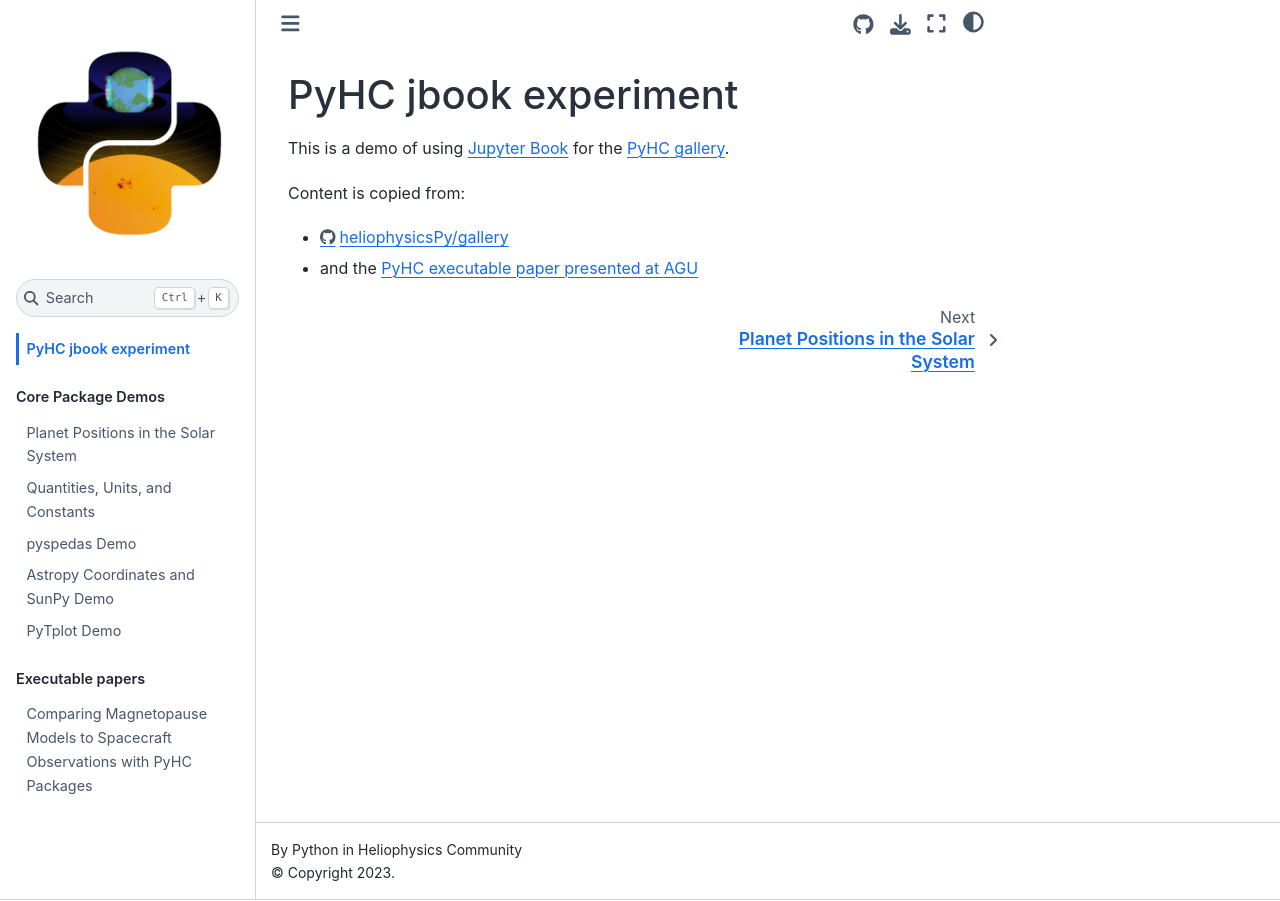
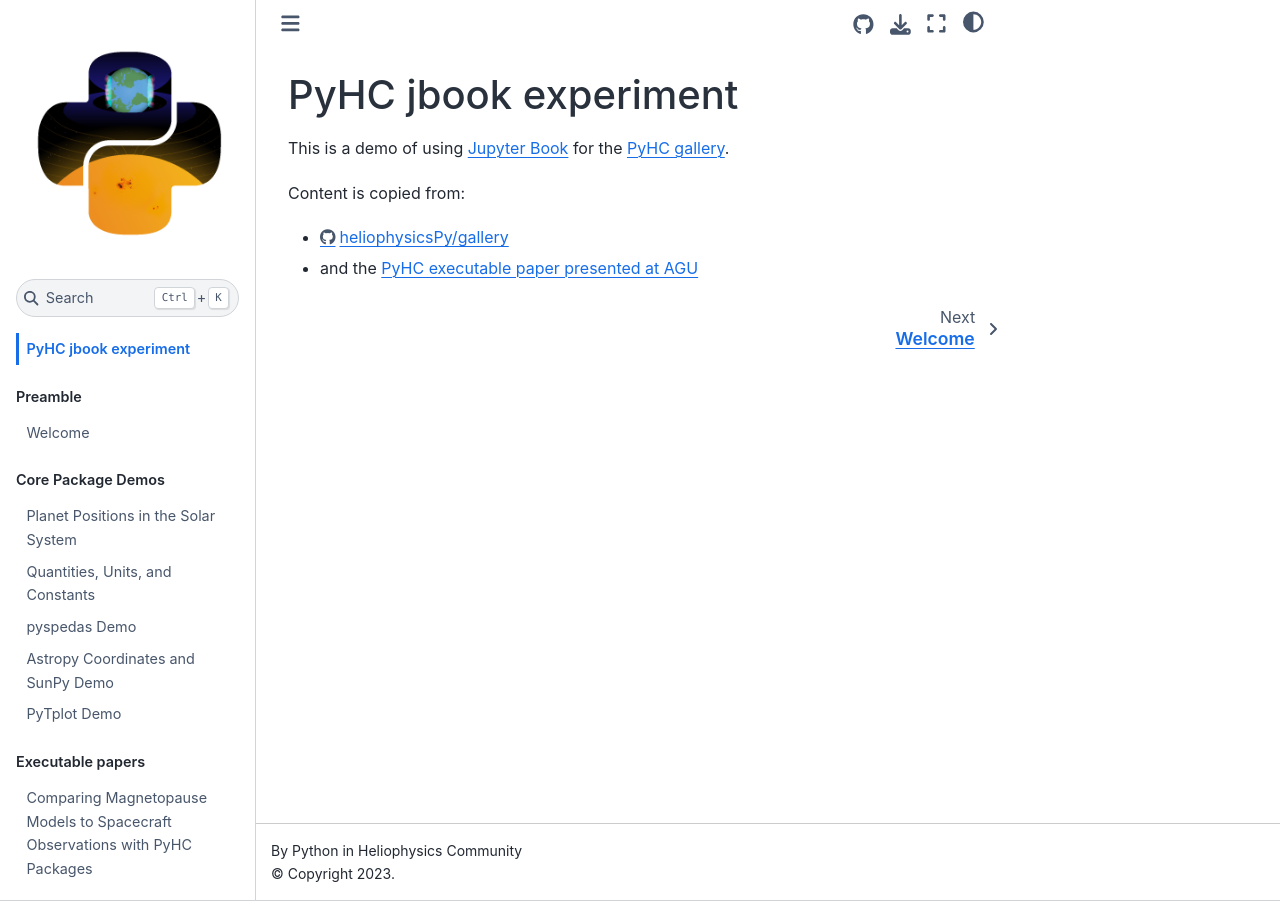
Before and after one commit to smithara/pyhc-jbook-experiment, a Jupyter Book: the page built from README.md, in a window 1280 px wide. Built offline with Jupyter Book 1.0.4 settings and Sphinx 7.4.7 and the Sphinx Book theme 1.1.4, drawn with Linux system fonts in a browser that asks for light colours.

Commit message:
Add welcome page with package versions

```diff
--- a/_toc.yml
+++ b/_toc.yml
@@ -4,6 +4,9 @@
 format: jb-book
 root: README
 parts:
+- caption: Preamble
+  chapters:
+  - file: src/welcome
 - caption: Core Package Demos
   chapters:
   - file: src/planet_locations
```
Also changed, not shown: src/welcome.ipynb (added).
